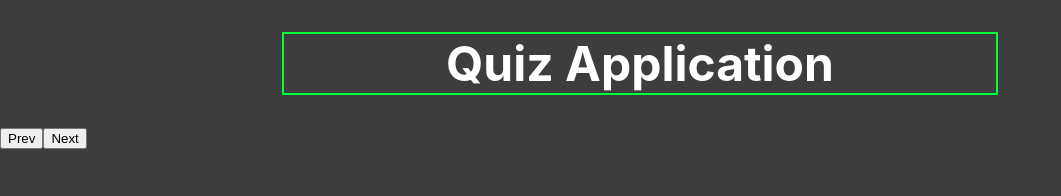
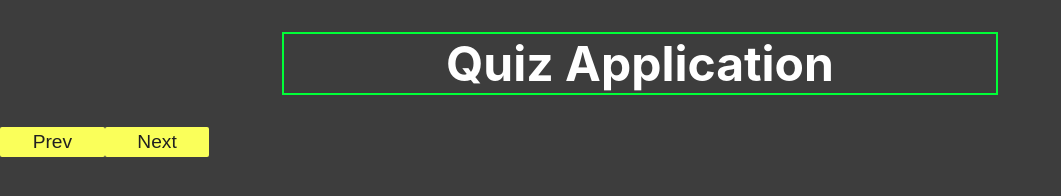
Before and after one commit to omarzouaoui/Quiz-app, a React app in the folder quiz_app/client/: page /quiz in a window 1280 px wide. Shown: the whole page, without its empty margins (0-1061 px from the left). Built offline with nearby package versions, Linux system fonts and the light colour scheme.

Commit message:
questions

```diff
--- a/quiz_app/client/src/components/Quiz.js
+++ b/quiz_app/client/src/components/Quiz.js
@@ -1,14 +1,26 @@
 import React from 'react'
+import "./Questions";
 
 export default function Quiz() {
+
+  /** next button e handler*/
+  function onNext(){
+    console.log("on Next");
+  };
+
+  /** prev button e handler*/
+  function onPrev(){
+    console.log("on Prev");
+  };
+
   return (
     <div className='container'>
       <h1 className='title text-light'>Quiz Application</h1>
 
       {/** display questions*/}
       <div className='grid'>
-        <button>Prev</button>
-        <button>Next</button>
+        <button className='btn prev' onClick={onPrev}>Prev</button>
+        <button className='btn next' onClick={onNext}>Next</button>
       </div>
 
     </div>
--- a/quiz_app/client/src/styles/App.css
+++ b/quiz_app/client/src/styles/App.css
@@ -7,3 +7,12 @@
     margin-right: 22%;
     font-size: 3em;
   }
+  .btn{
+    padding: .2em 1.7em;
+    border: none;
+    border-radius: .1em;
+    font-size: 1.2em;
+    color: #202020;
+    text-decoration: none;
+    background-color: #faff5a;
+}
```
Also changed, not shown: quiz_app/client/src/components/Questions.js (added).
